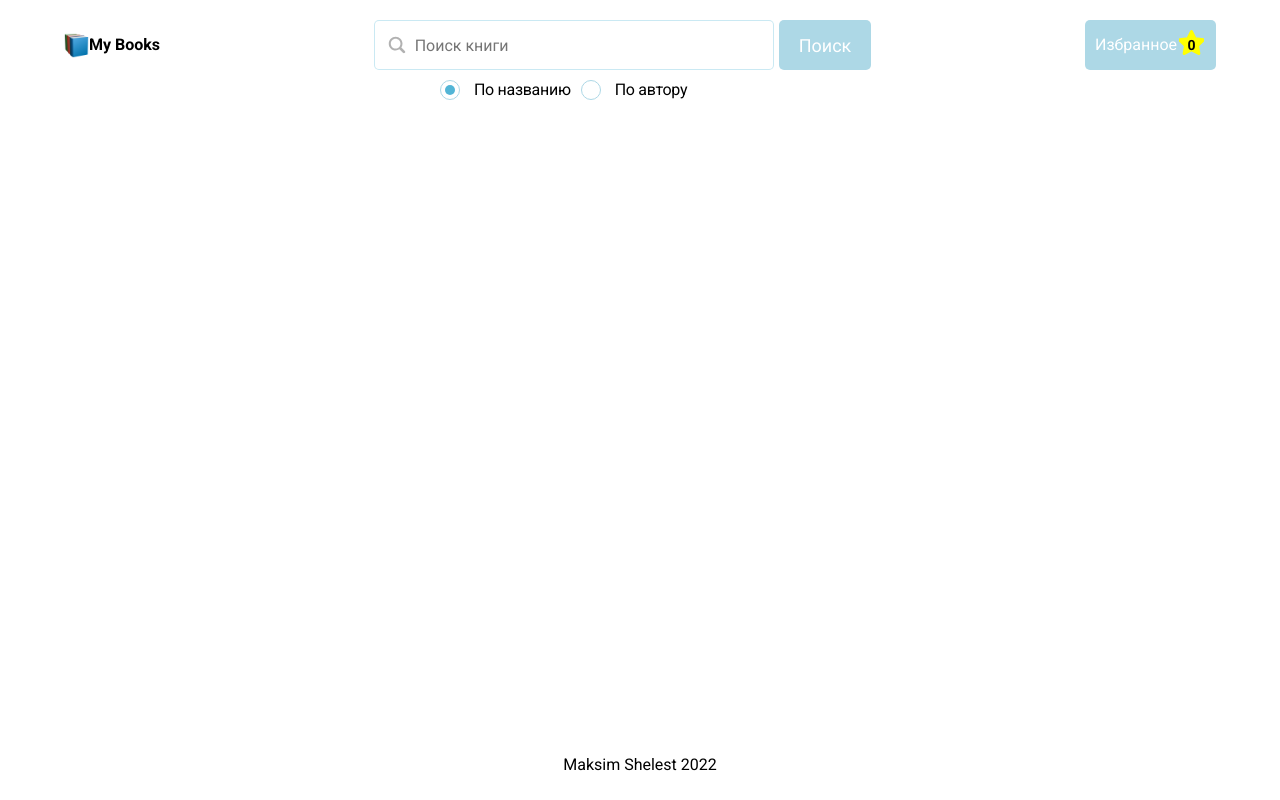
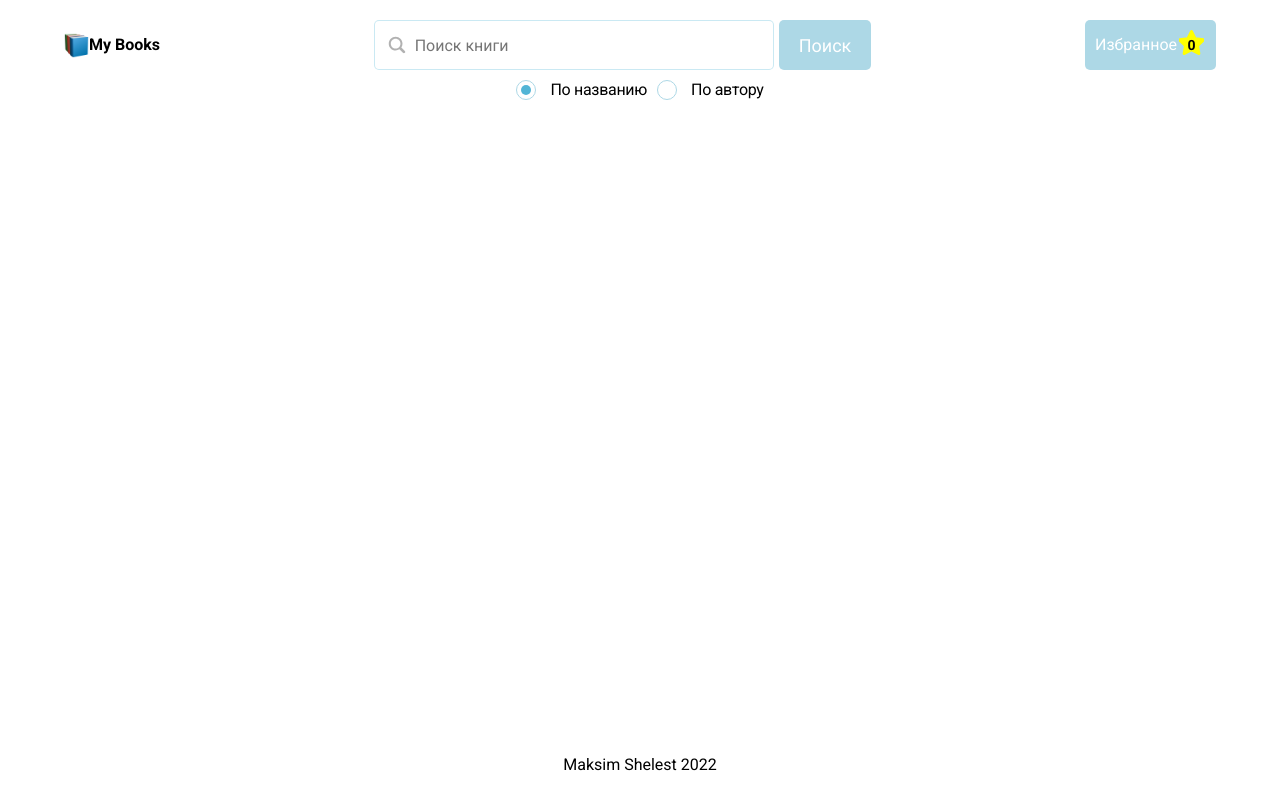
Before and after one commit to MaxShelest88/books-app, a React (Create React App) app: page / in a window 1280 px wide. Built offline with nearby package versions, Linux system fonts and the light colour scheme.

Commit message:
styles fix

```diff
--- a/src/components/Header/Header.module.scss
+++ b/src/components/Header/Header.module.scss
@@ -35,7 +35,6 @@
 }
 
 .options {
-	flex: 0 1 400px;
 	display: flex;
 	align-items: flex-start;
 	:not(:last-child){
```
